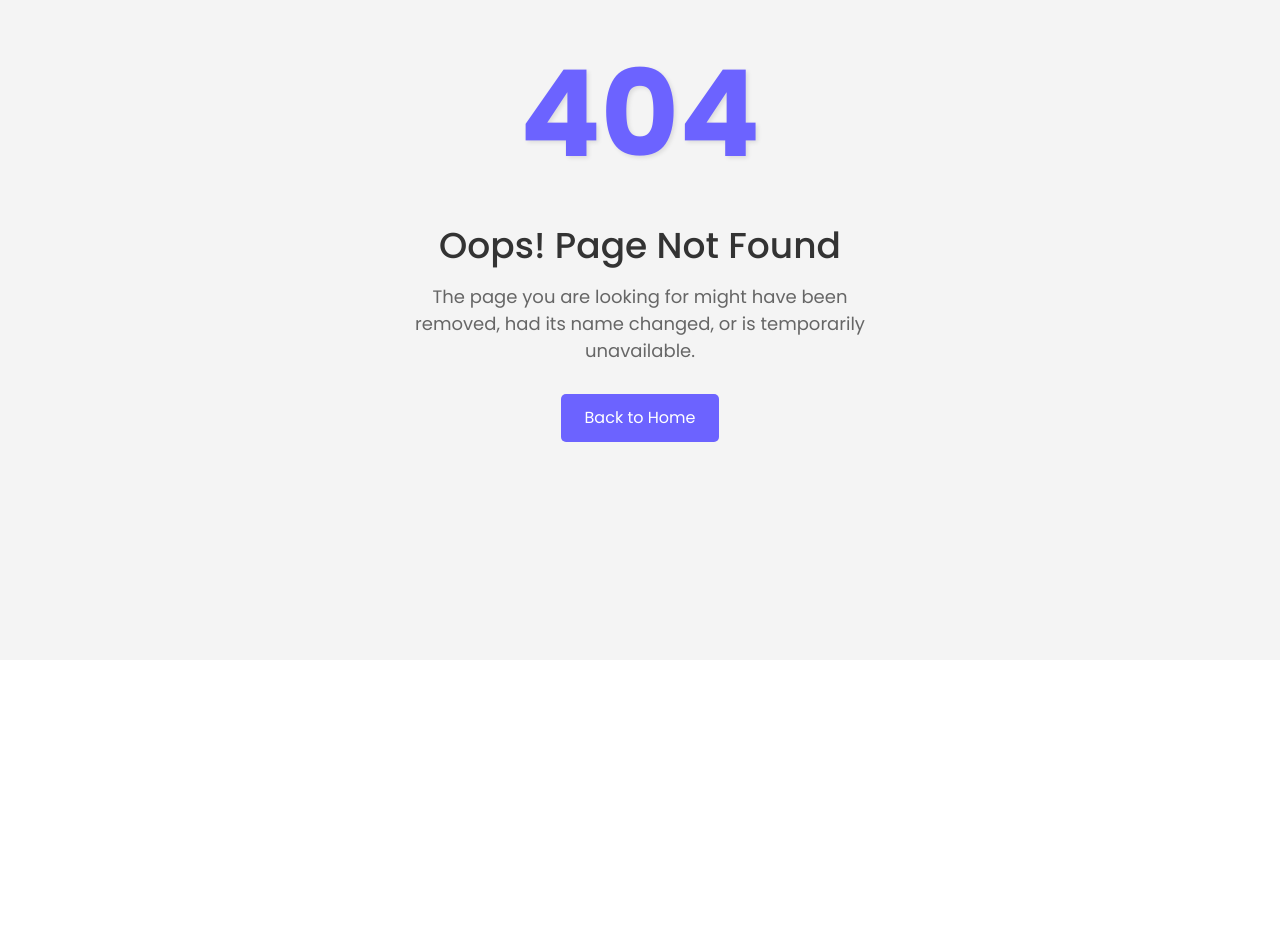
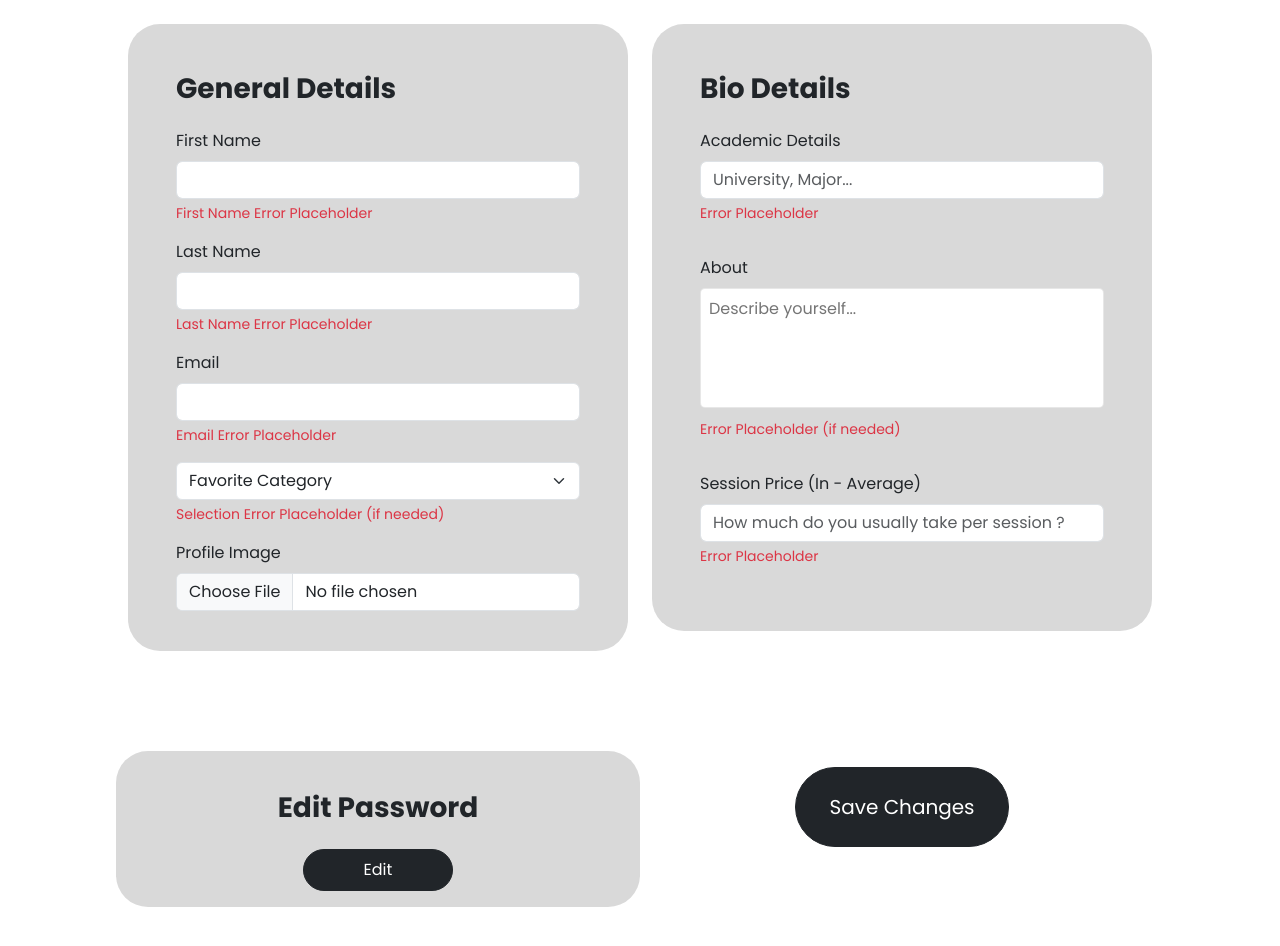
Before and after one commit to Zaid-Alhmouz/learn-bridge-front-end, an Angular app in the folder learn-bridge-front-end/: page /instructor-profile in a window 1280 px wide. Before the commit this address had no page. Shown: the part 140-1086 px from the top of the page. Before the commit the page ends 800 px from the top, so only its background shows below. Built offline with nearby package versions, Linux system fonts and the light colour scheme; a web font is replaced by a local one.

Commit message:
New UI: Instructor Profile is Ready

```diff
--- a/learn-bridge-front-end/src/app/app-routing.module.ts
+++ b/learn-bridge-front-end/src/app/app-routing.module.ts
@@ -16,6 +16,7 @@ import { SessionHistory } from './components/session-history/session-history.com
 import { InstructorBioComponent } from './components/instructor-bio/instructor-bio.component';
 import { LearnerProfile } from './components/learner-profile/learner-profile.component';
 import { AgreementComponent } from './components/agreement/agreement.component';
+import { InstructorProfile } from './components/Instructor-profile/Instructor-profile.component';
 
 const routes: Routes = [
   {
@@ -46,6 +47,21 @@ const routes: Routes = [
       { path: 'add-card', component: AddCardComponent, title: 'Add Card' },
       { path: 'payment', component: PaymentComponent, title: 'Payment' },
       { path: 'agreement', component: AgreementComponent, title: 'Agreement' },
+      {
+        path: 'learner-profile',
+        component: LearnerProfile,
+        title: 'Learner Profile',
+      },
+      {
+        path: 'session-history',
+        component: SessionHistory,
+        title: 'Session History',
+      },
+      {
+        path: 'instructor-profile',
+        component: InstructorProfile,
+        title: 'Instructor Profile',
+      },
     ],
   },
   {
--- /dev/null
+++ b/learn-bridge-front-end/src/app/components/Instructor-profile/Instructor-profile.html
@@ -0,0 +1,109 @@
+<main>
+  <div class="row py-5">
+    <!-- General Details Section -->
+    <section class="col-6 h-75">
+      <form id="general-details" class="my-5 px-5 py-4 rounded-5">
+        <h1 class="fs-3 fw-bold my-4">General Details</h1>
+
+        <!-- First Name Field -->
+        <div class="mb-3">
+          <label class="form-label"> First Name </label>
+          <input type="text" class="form-control" />
+          <p class="form-text text-danger">First Name Error Placeholder</p>
+        </div>
+
+        <!-- Last Name Field -->
+        <div class="mb-3">
+          <label class="form-label"> Last Name </label>
+          <input type="text" class="form-control" />
+          <p class="form-text text-danger">Last Name Error Placeholder</p>
+        </div>
+
+        <!-- Email Field -->
+        <div class="mb-3">
+          <label class="form-label"> Email </label>
+          <input type="email" class="form-control" />
+          <p class="form-text text-danger">Email Error Placeholder</p>
+        </div>
+
+        <!-- Categories -->
+        <div class="mb-3">
+          <select class="form-select">
+            <option selected disabled>Favorite Category</option>
+            <option>Category 1</option>
+            <option>Category 2</option>
+            <option>Category N</option>
+          </select>
+          <p class="form-text text-danger">
+            Selection Error Placeholder (if needed)
+          </p>
+        </div>
+
+        <!-- Profile Image -->
+        <div class="mb-3">
+          <label class="form-label">Profile Image</label>
+          <input class="form-control" type="file" />
+        </div>
+      </form>
+    </section>
+
+    <!-- Bio Details -->
+    <section class="col-6 h-75">
+      <form class="background p-5 rounded-5 d-flex flex-column gap-3 my-5">
+        <h2 class="fs-3 fw-bold">Bio Details</h2>
+        <!-- Academic Details -->
+        <div>
+          <label class="form-label">Academic Details</label>
+          <input
+            type="text"
+            class="form-control"
+            placeholder="University, Major..."
+          />
+          <p class="form-text text-danger">Error Placeholder</p>
+        </div>
+
+        <!-- About -->
+        <div>
+          <label class="form-label">About</label>
+          <textarea class="p-2" placeholder="Describe yourself..."></textarea>
+          <p class="form-text text-danger">Error Placeholder (if needed)</p>
+        </div>
+
+        <!-- Session Price -->
+        <div>
+          <label class="form-label">Session Price (In - Average)</label>
+          <input
+            type="text"
+            class="form-control"
+            placeholder="How much do you usually take per session ?"
+          />
+          <p class="form-text text-danger">Error Placeholder</p>
+        </div>
+      </form>
+    </section>
+  </div>
+
+  <div class="row my-1">
+    <!-- Edit Post -->
+    <section
+      id="edit-password"
+      class="col-6 h-25 rounded-5 px-5 py-3 text-center mb-5"
+    >
+      <h2 class="fw-bold fs-3 my-4">Edit Password</h2>
+      <div class="d-flex justify-content-center align-items-center">
+        <button class="btn btn-dark px-3 py-2 rounded-pill" style="width: 35%">
+          Edit
+        </button>
+      </div>
+    </section>
+
+    <!-- Save Changes -->
+    <section class="col-6 h-25 rounded-5 px-5 py-3 text-center mb-5 mx-auto">
+      <div class="d-flex justify-content-center">
+        <button role="submit" class="btn btn-dark py-4 rounded-pill fs-5 w-50">
+          Save Changes
+        </button>
+      </div>
+    </section>
+  </div>
+</main>
--- /dev/null
+++ b/learn-bridge-front-end/src/app/components/Instructor-profile/Instructor-profile.scss
@@ -0,0 +1,24 @@
+main {
+  height: 100%;
+  width: 80%;
+  margin-inline: auto;
+}
+
+#edit-password,
+#general-details,
+.background {
+  background-color: #d9d9d9;
+}
+
+textarea {
+  border: 1px solid #c3c3c367;
+  border-radius: 5px;
+  width: 100%;
+  height: 120px;
+  resize: none;
+  accent-color: rgb(43, 234, 255);
+}
+
+textarea:focus {
+  outline: none;
+}
```
Also changed, not shown: learn-bridge-front-end/src/app/components/Instructor-profile/Instructor-profile.component.ts (added, +8 -0 lines).
